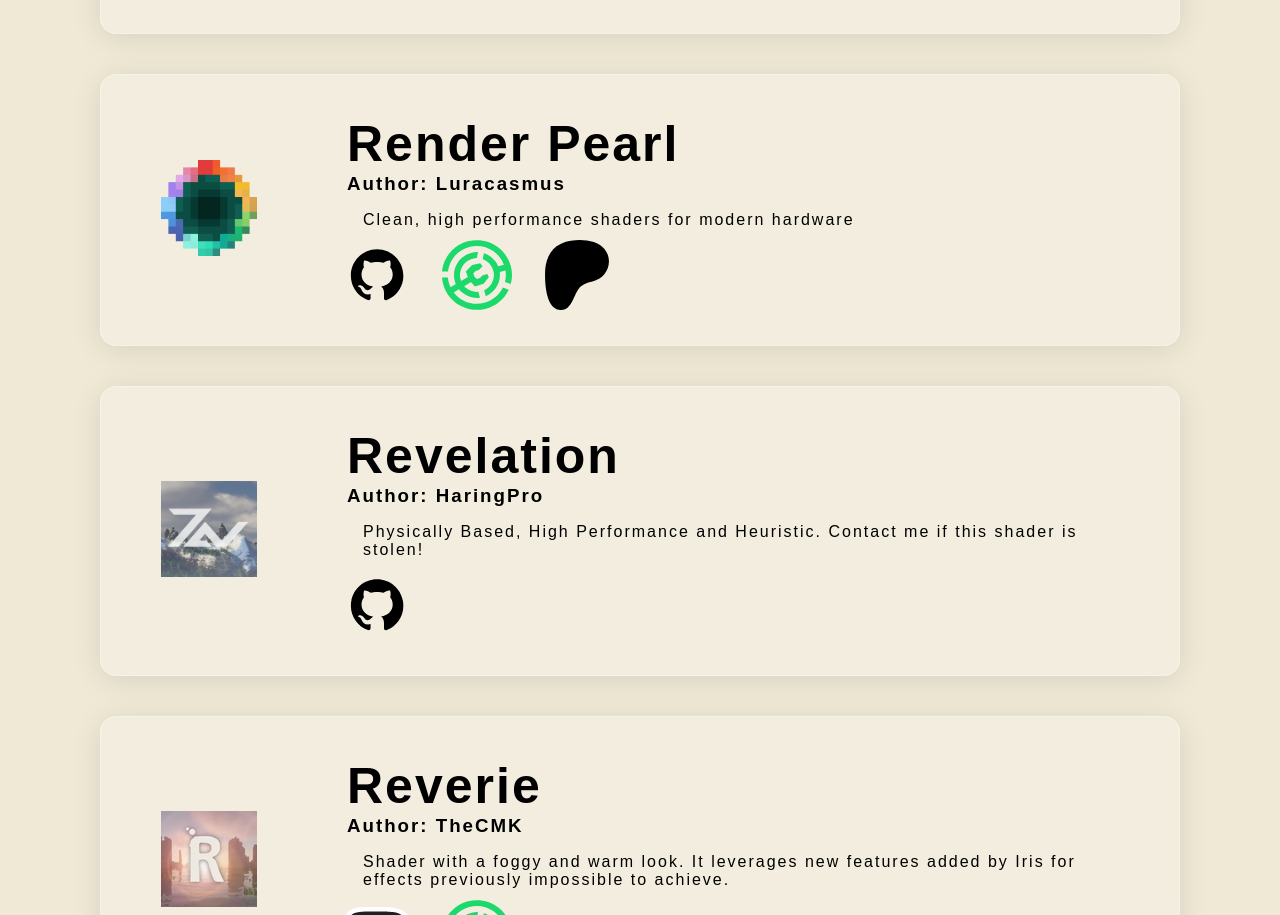
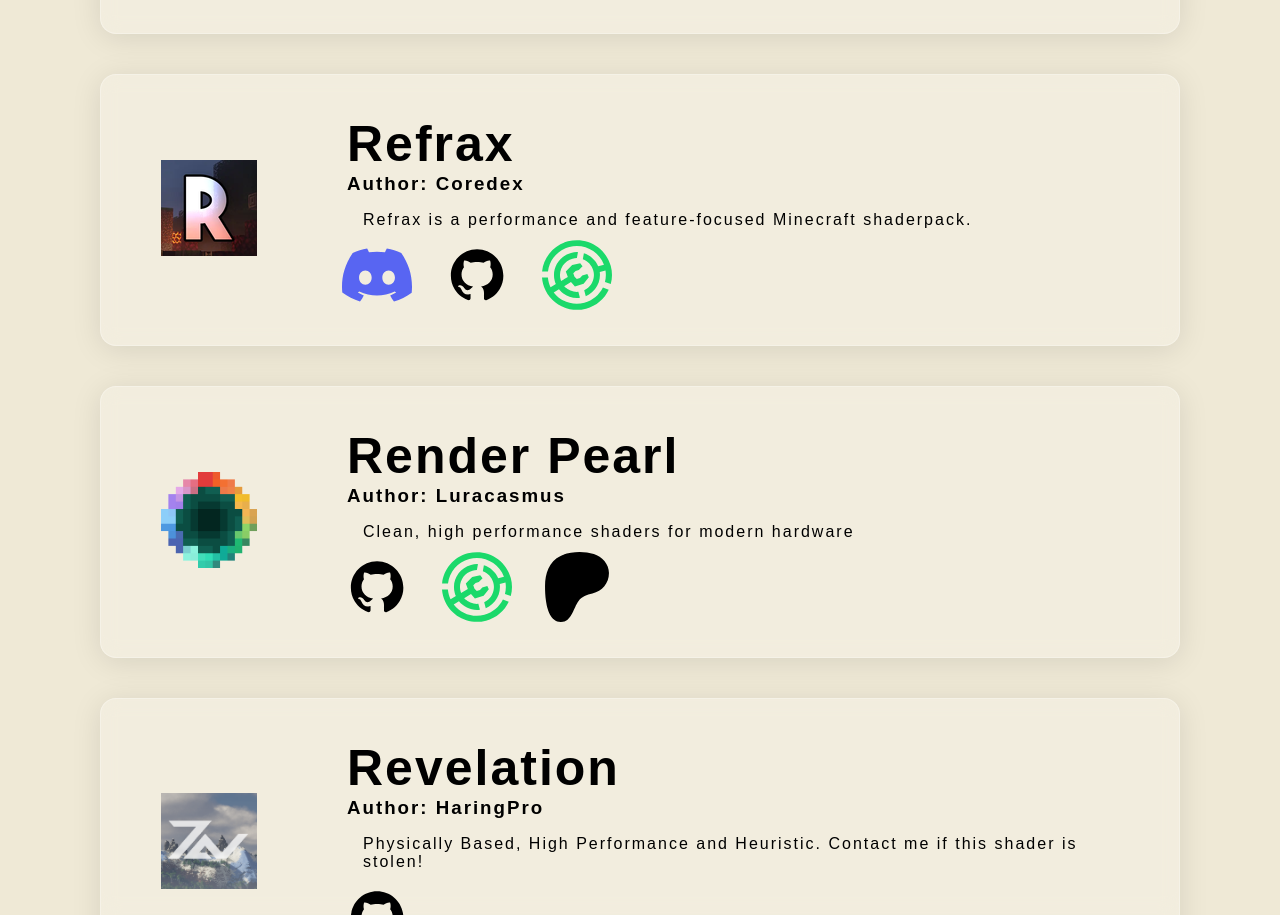
Before and after one commit to Samalando/samalando.github.io, a React (Vite) app: page /voxy/shaders in a window 1280 px wide. Shown: the part 5566-6481 px from the top of the page. Built offline with nearby package versions, Linux system fonts and the light colour scheme; a web font is replaced by a local one.

Commit message:
feat: refrax

```diff
--- a/src/Pages/VoxyShaders.jsx
+++ b/src/Pages/VoxyShaders.jsx
@@ -161,6 +161,16 @@ const CardData = [
         kofi: "https://ko-fi.com/sixthsurge"
     },
     {
+        Name: "Refrax",
+        Image: "refrax_icon.webp",
+        Author: "Coredex",
+        Description: "Refrax is a performance and feature-focused Minecraft shaderpack.",
+        Github: "https://github.com/coredex-source/Refrax-Shaders",
+        Modrinth: "https://modrinth.com/shader/refrax",
+        Discord: "https://discord.gg/qX7uy6eERC",
+        Kofi: "https://ko-fi.com/coredex",
+    },
+    {
         Name: "Render Pearl",
         Image: "renderpearl.webp",
         Author: "Luracasmus",
@@ -253,7 +263,7 @@ export default function VoxyShaders() {
     const [sortOrder, setSortOrder] = useState(localStorage.getItem('sortOrder') ?? 'abc')
 
     const sortedCards = [...CardData].sort((a, b) => {
-        const customOrder = ['Photon', 'Shrimple', 'Glimmer', 'Eclipse - A Bliss Edit', 'Sundial Lite', 'Bliss - Official', 'I like Vanilla', 'BSL', 'Continuum 2.0 Redux', 'Solas', 'Noble', 'Bloop', 'Just Colored Lighting', 'Spring Shaders', 'Mellow', 'Alpha Piscium', 'Render Pearl', 'Revelation', 'Lumina', 'Reverie', 'MakeUp - Ultra Fast', 'Steadfast', 'Complementary Shaders', 'Euphoria Patches',  'Sildurs Shaders', 'E-Lite', 'SEUS PTGI GFME' ];
+        const customOrder = ['Photon', 'Shrimple', 'Glimmer', 'Eclipse - A Bliss Edit', 'Sundial Lite', 'Bliss - Official', 'I like Vanilla', 'BSL', 'Continuum 2.0 Redux', 'Solas', 'Noble', 'Bloop', 'Just Colored Lighting', 'Spring Shaders', 'Mellow', 'Alpha Piscium', 'Render Pearl', 'Revelation', 'Lumina', 'Reverie', 'MakeUp - Ultra Fast', 'Steadfast', 'Complementary Shaders', 'Euphoria Patches',  'Sildurs Shaders', 'E-Lite', 'SEUS PTGI GFME', "Refrax" ];
         const titleA = a.Name.trim();
         const titleB = b.Name.trim();
 
```
Also changed, not shown: public/imgs/refrax_icon.webp (added).
